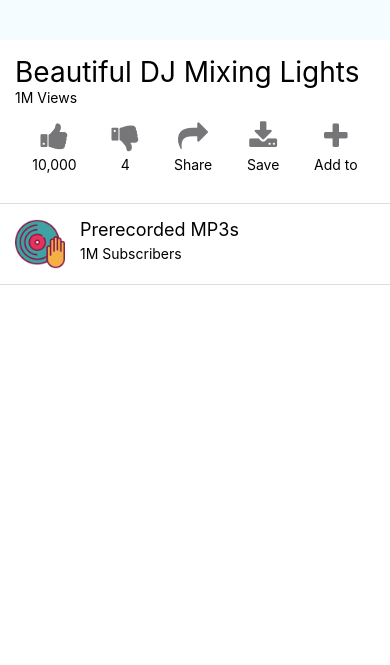
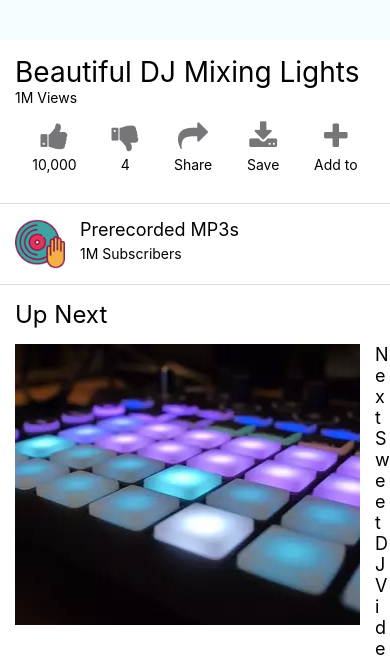
Before and after one commit to VinayakBagaria/Animated-Youtube-Page, a React Native app: screen / in a window 390 px wide. Shown: the part 179-844 px from the top of the page. Built offline with nearby package versions, Linux system fonts and the light colour scheme.

Commit message:
playlist component created and implemented

```diff
--- a/App.js
+++ b/App.js
@@ -20,6 +20,7 @@ import {
 import Video from 'react-native-video';
 
 import TouchableIcon from './components/TouchableIcon';
+import PlaylistVideo from './components/PlaylistVideo';
 
 import Lights from './lights.mp4';
 import Thumbnail from './thumbnail.jpg';
@@ -67,6 +68,15 @@ export default class rnvideo extends Component<Props> {
                 <Text style={styles.channelTitle}>Prerecorded MP3s</Text>
                 <Text>1M Subscribers</Text>
               </View>
+            </View>
+            <View style={styles.padding}>
+              <Text style={styles.playlistUpNext}>Up Next</Text>
+              <PlaylistVideo
+                image={Thumbnail}
+                name="Next Sweet DJ Video"
+                channel="Prerecorded MP3s"
+                views="380K"
+              />
             </View>
           </Animated.ScrollView>
         </View>
--- a/components/PlaylistVideo.js
+++ b/components/PlaylistVideo.js
@@ -1,5 +1,5 @@
 import React from 'react';
-import { View, Text, Image } from 'react-native';
+import { View, Text, Image, StyleSheet } from 'react-native';
 
 const PlaylistVideo = ({ name, channel, views, image }) => {
   return (
```
